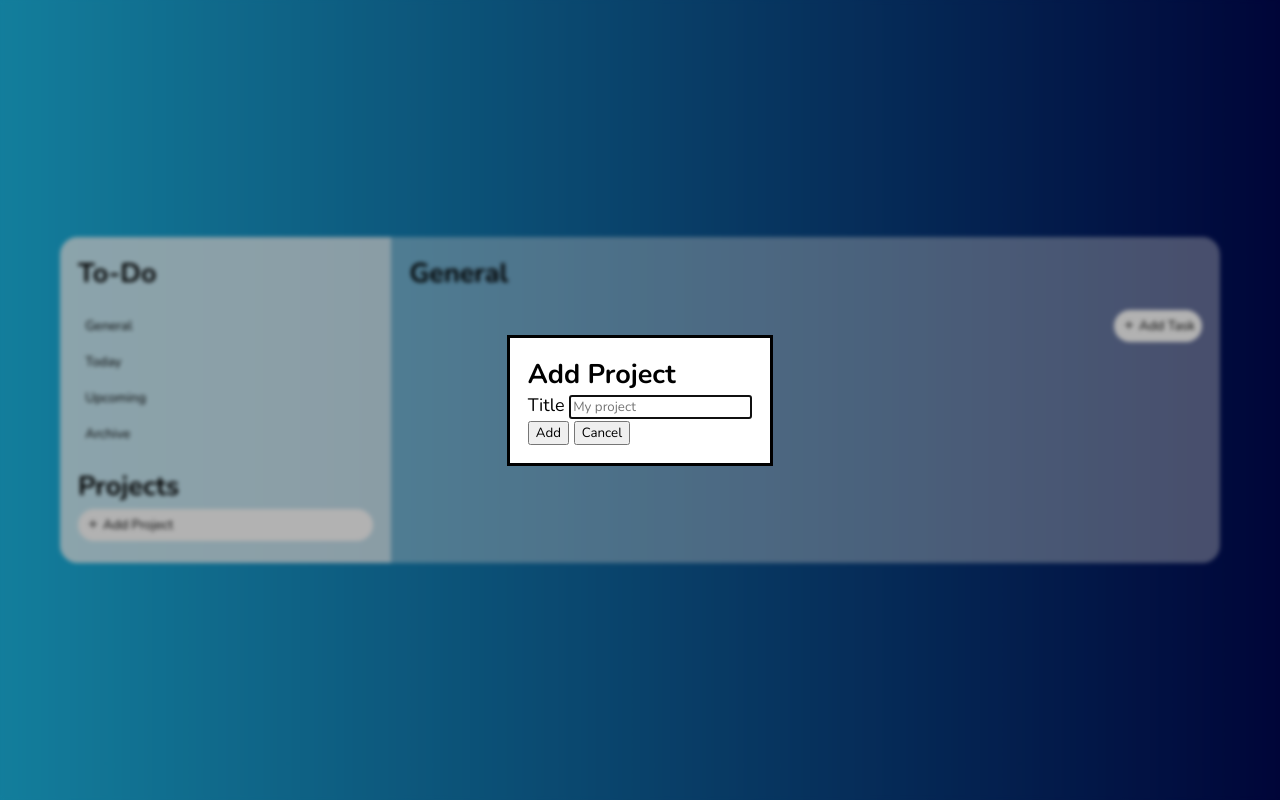
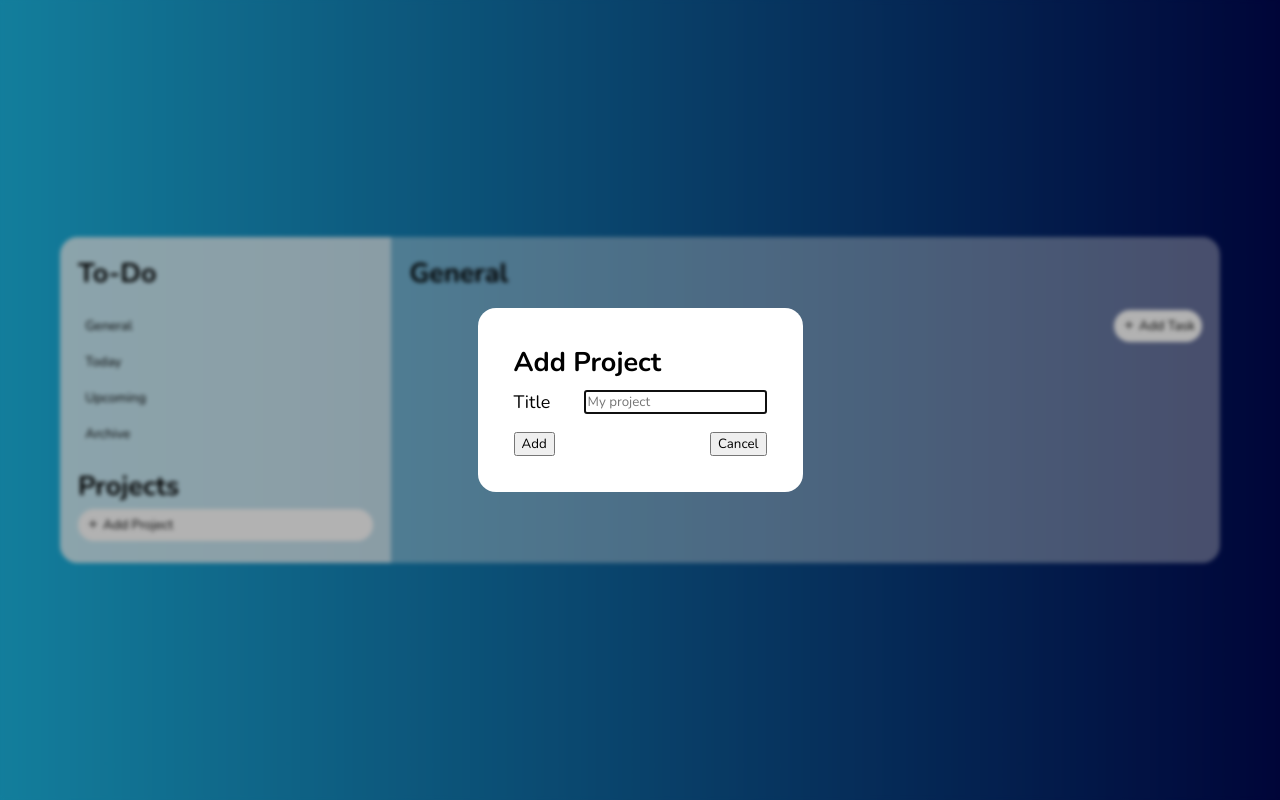
Before and after one commit to datle-dev/theodinproject-todolist, a website built with webpack: page src/index.html in a window 1280 px wide. Both pictures are taken after a click on the button "Add Project". Built offline with nearby package versions, Linux system fonts and the light colour scheme.

Commit message:
Add specific styling for add project dialog

```diff
--- a/src/index.html
+++ b/src/index.html
@@ -67,11 +67,11 @@
     <dialog id="add-project-dialog">
       <h2>Add Project</h2>
       <form method="dialog" id="add-project-form">
-        <div>
+        <div class="project-dialog-row">
           <label for="project-title">Title</label>
           <input type="text" name="project" id="project-title" minlength="1" maxlength="32" placeholder="My project" required/>
         </div>
-        <div>
+        <div id="project-dialog-buttons">
           <button type="submit">Add</button>
           <button type="button" id="close-project-dialog-btn">Cancel</button>
         </div>
--- a/src/style.css
+++ b/src/style.css
@@ -286,13 +286,15 @@ main {
     display: none;
 }
 
-#add-task-dialog {
+#add-task-dialog,
+#add-project-dialog {
     border-radius: 1rem;
     border: none;
     padding: 2rem;
 }
 
-#add-task-dialog > h2 {
+#add-task-dialog > h2,
+#add-project-dialog > h2 {
     margin-bottom: 0.5rem;
 }
 
@@ -302,10 +304,23 @@ main {
     gap: 0.5rem;
 }
 
+#add-project-form {
+    display: flex;
+    flex-direction: column;
+    gap: 1rem;
+}
+
 .task-dialog-row {
     display: grid;
     grid-template-rows: 1fr;
     grid-template-columns: 1fr 2fr;
+    gap: 0.5rem;
+}
+
+.project-dialog-row {
+    display: grid;
+    grid-template-rows: 1fr;
+    grid-template-columns: 1fr 3fr;
     gap: 0.5rem;
 }
 
@@ -314,7 +329,8 @@ main {
     flex-direction: column;
 }
 
-#task-dialog-buttons {
+#task-dialog-buttons,
+#project-dialog-buttons {
     display: flex;
     justify-content: space-between;
 }
```
